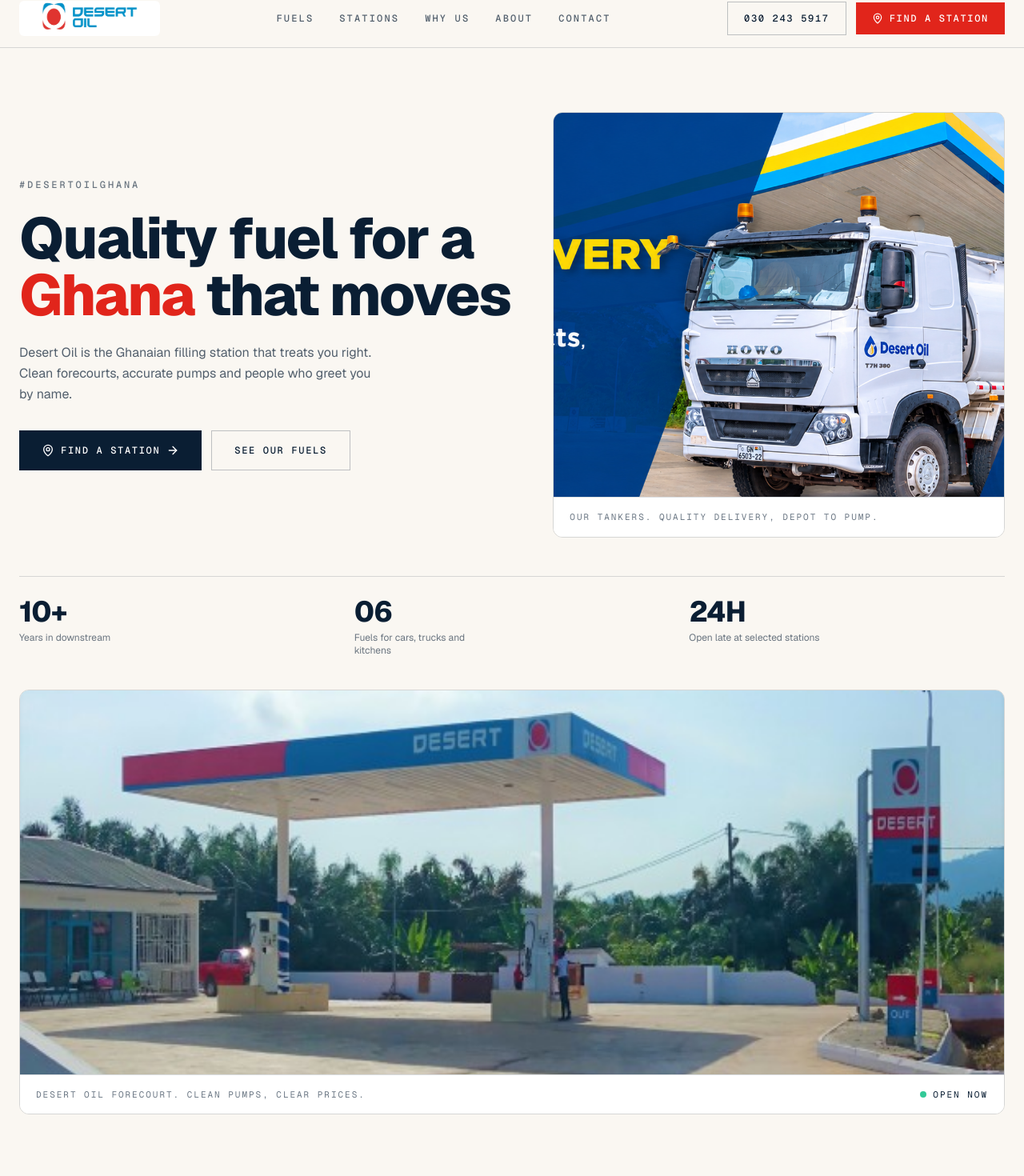
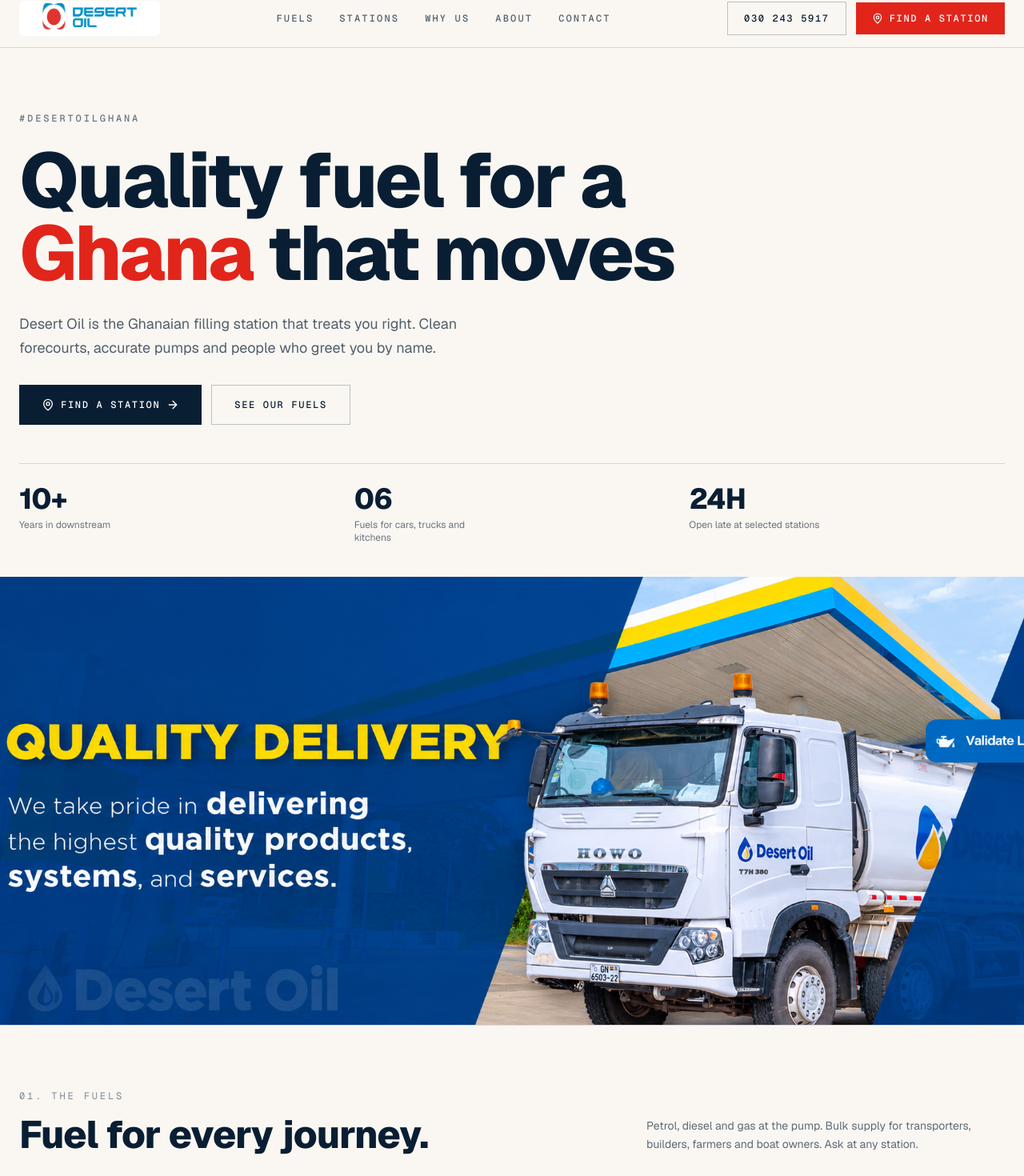
Before and after one commit to kyeremehS/desert-oil, a Next.js app: page / in a window 1280 px wide. Shown: the part 19-1489 px from the top of the page at 80% size. Built offline with nearby package versions, Linux system fonts and the light colour scheme.

Commit message:
Hero: full-bleed wide delivery banner, giant type restored

```diff
--- a/src/components/Hero.tsx
+++ b/src/components/Hero.tsx
@@ -15,8 +15,6 @@
   return (
     <section className="bg-[#faf7f2] text-[#0a1e33]">
       <div className="mx-auto max-w-7xl px-4 pt-14 sm:px-6 sm:pt-20">
-        <div className="grid items-center gap-10 lg:grid-cols-[1fr_0.9fr]">
-          <div>
         <motion.p
           initial={{ opacity: 0, y: 16 }}
           animate={{ opacity: 1, y: 0 }}
@@ -30,7 +28,7 @@
           initial={{ opacity: 0, y: 32 }}
           animate={{ opacity: 1, y: 0 }}
           transition={{ duration: 0.8, delay: 0.08, ease: [0.22, 1, 0.36, 1] }}
-              className="mt-6 text-5xl font-extrabold leading-[0.98] tracking-[-0.03em] sm:text-6xl xl:text-7xl"
+          className="mt-6 max-w-5xl text-[13vw] font-extrabold leading-[0.95] tracking-[-0.03em] sm:text-8xl"
         >
           Quality fuel for a<br />
           <span className="text-[#e1251b]">Ghana</span> that moves
@@ -40,7 +38,7 @@
           initial={{ opacity: 0, y: 20 }}
           animate={{ opacity: 1, y: 0 }}
           transition={{ duration: 0.7, delay: 0.2 }}
-              className="mt-6 max-w-md text-base leading-relaxed text-[#0a1e33]/70"
+          className="mt-7 max-w-xl text-base leading-relaxed text-[#0a1e33]/70 sm:text-lg"
         >
           Desert Oil is the Ghanaian filling station that treats you right. Clean forecourts, accurate pumps and people who greet you by name.
         </motion.p>
@@ -65,28 +63,6 @@
             SEE OUR FUELS
           </Link>
         </motion.div>
-          </div>
-
-          <motion.div
-            initial={{ opacity: 0, y: 32, scale: 0.98 }}
-            animate={{ opacity: 1, y: 0, scale: 1 }}
-            transition={{ duration: 0.9, delay: 0.25, ease: [0.22, 1, 0.36, 1] }}
-            className="overflow-hidden rounded-xl border border-[#0a1e33]/15"
-          >
-            <div className="relative h-[300px] sm:h-[420px] lg:h-[480px]">
-              <Image
-                src="/delivery-banner.png"
-                alt="Desert Oil tanker, quality delivery"
-                fill
-                className="object-cover object-[70%_center]"
-                priority
-              />
-            </div>
-            <p className="border-t border-[#0a1e33]/15 bg-white px-5 py-4 font-mono text-[11px] tracking-[0.18em] text-[#0a1e33]/60">
-              OUR TANKERS. QUALITY DELIVERY, DEPOT TO PUMP.
-            </p>
-          </motion.div>
-        </div>
 
         <motion.div
           initial={{ opacity: 0 }}
@@ -101,33 +77,24 @@
             </div>
           ))}
         </motion.div>
+      </div>
 
       <motion.div
-          initial={{ opacity: 0, y: 32 }}
-          animate={{ opacity: 1, y: 0 }}
-          transition={{ duration: 0.9, delay: 0.45, ease: [0.22, 1, 0.36, 1] }}
-          className="relative mt-10 overflow-hidden rounded-xl border border-[#0a1e33]/15"
+        initial={{ opacity: 0 }}
+        animate={{ opacity: 1 }}
+        transition={{ duration: 1, delay: 0.45 }}
+        className="relative left-1/2 mt-10 w-screen -translate-x-1/2"
       >
-          <div className="relative h-[320px] sm:h-[480px]">
+        <div className="relative h-[380px] sm:h-[480px] lg:h-[560px]">
           <Image
-              src="/forecourt-desert.jpg"
-              alt="Desert Oil forecourt"
+            src="/delivery-banner.png"
+            alt="Desert Oil tanker, quality delivery"
             fill
-              className="object-cover"
+            className="object-cover object-[62%_center] lg:object-center"
+            priority
           />
         </div>
-          <div className="flex flex-col gap-2 border-t border-[#0a1e33]/15 bg-white px-5 py-4 sm:flex-row sm:items-center sm:justify-between">
-            <p className="font-mono text-[11px] tracking-[0.18em] text-[#0a1e33]/60">
-              DESERT OIL FORECOURT. CLEAN PUMPS, CLEAR PRICES.
-            </p>
-            <p className="inline-flex items-center gap-2 font-mono text-[11px] tracking-[0.18em] text-[#0a1e33]">
-              <span className="h-2 w-2 animate-pulse rounded-full bg-emerald-500" /> OPEN NOW
-            </p>
-          </div>
       </motion.div>
-
-        <div className="h-14 sm:h-20" />
-      </div>
     </section>
   );
 }
```
Also changed, not shown: 1 other file (tests, documents, lock files or other folders). Lines whose indentation alone changed are shown as unchanged.
